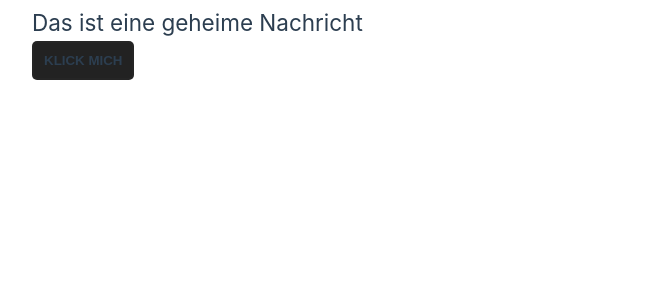
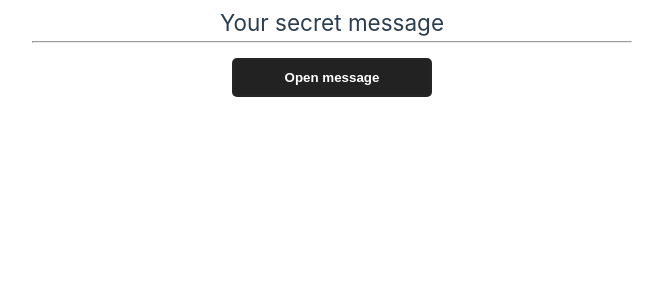
Before and after one commit to coding-bootcamps-eu/blink-and-gone, a Vue app in the folder frontend/: page /messages/1 in a window 1280 px wide. Shown: the top 300 px of the page, without its empty margins (308-971 px from the left). Built offline with nearby package versions, Linux system fonts and the light colour scheme.

Commit message:
feat: added some styling for receiving-page and fixed dark-/light-theme issues

```diff
--- a/frontend/src/assets/base.css
+++ b/frontend/src/assets/base.css
@@ -89,4 +89,5 @@ body {
   -webkit-font-smoothing: antialiased;
   -moz-osx-font-smoothing: grayscale;
   padding: 5px;
+  overflow: hidden;
 }
--- a/frontend/src/assets/main.css
+++ b/frontend/src/assets/main.css
@@ -29,3 +29,12 @@ button:disabled {
 a {
   color: currentColor;
 }
+
+@media (prefers-color-scheme: light) {
+  .btn-text {
+    color: var(--vt-c-white);
+  }
+  button:hover .btn-text {
+    color: var(--vt-c-indigo);
+  }
+}
--- a/frontend/src/components/MessageItem.vue
+++ b/frontend/src/components/MessageItem.vue
@@ -6,6 +6,8 @@
 </template>
 
 <script setup lang="ts">
+import '../assets/base.css'
+
 defineProps({
   headline: String,
   text: String
@@ -14,13 +16,14 @@ defineProps({
 
 <style scoped>
 .container {
-  padding: 5px;
-  border: 2px solid white;
+  padding: 15px;
+  border: 2px solid var(--color-border);
+  border-radius: 5px;
 }
 .headline {
   text-align: center;
 }
 .text {
-  text-align: justify;
+  text-align: center;
 }
 </style>
--- a/frontend/src/views/ShowMessage.vue
+++ b/frontend/src/views/ShowMessage.vue
@@ -1,20 +1,25 @@
 <template>
-  <h2>Das ist eine geheime Nachricht</h2>
-  <button v-on:click="getMessage()" v-if="clicked === false">KLICK MICH</button>
+  <h2 class="headline">Your secret message</h2>
+  <hr />
+  <div class="center">
+    <button v-on:click="getMessage()" v-if="clicked === false">
+      <span class="btn-text">Open message</span>
+    </button>
+  </div>
   <MessageItem v-if="clicked === true" :text="secmess" />
-  <p v-if="errorOccurred === true">
-    Es ist ein Fehler aufgetreten. Entweder existiert die von Ihnen angeforderte Nachricht nicht
-    oder sie wurde bereits gelesen und somit gelöscht.
-  </p>
+  <ErrorMessageItem v-if="errorOccurred === true" :text="errorText" />
 </template>
 
 <script setup lang="ts">
 import { ref } from 'vue'
 import { useRoute } from 'vue-router'
 import MessageItem from '../components/MessageItem.vue'
+import ErrorMessageItem from '@/components/ErrorMessageItem.vue'
 
 const route = useRoute()
 const id = route.params.id
+const errorText =
+  'An error has occurred. Either the message you requested does not exist or it has already been read and therefore deleted.'
 let secmess = ref<string>('')
 let clicked = ref<boolean>(false)
 let errorOccurred = ref<boolean>(false)
@@ -31,3 +36,17 @@ async function getMessage() {
   }
 }
 </script>
+
+<style scoped>
+.center {
+  display: flex;
+  justify-content: center;
+  padding: 15px;
+}
+.headline {
+  text-align: center;
+}
+button {
+  width: 200px;
+}
+</style>
```
